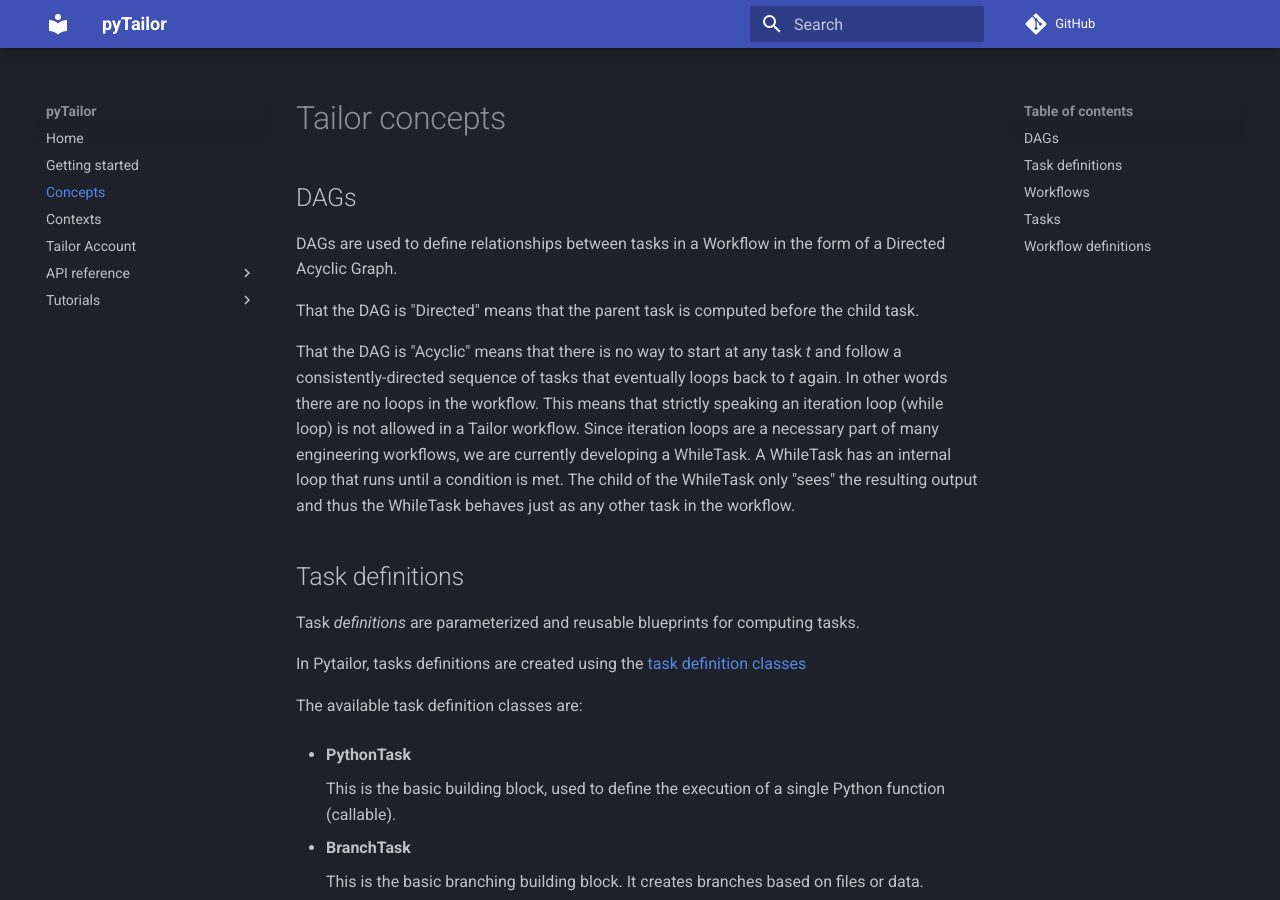
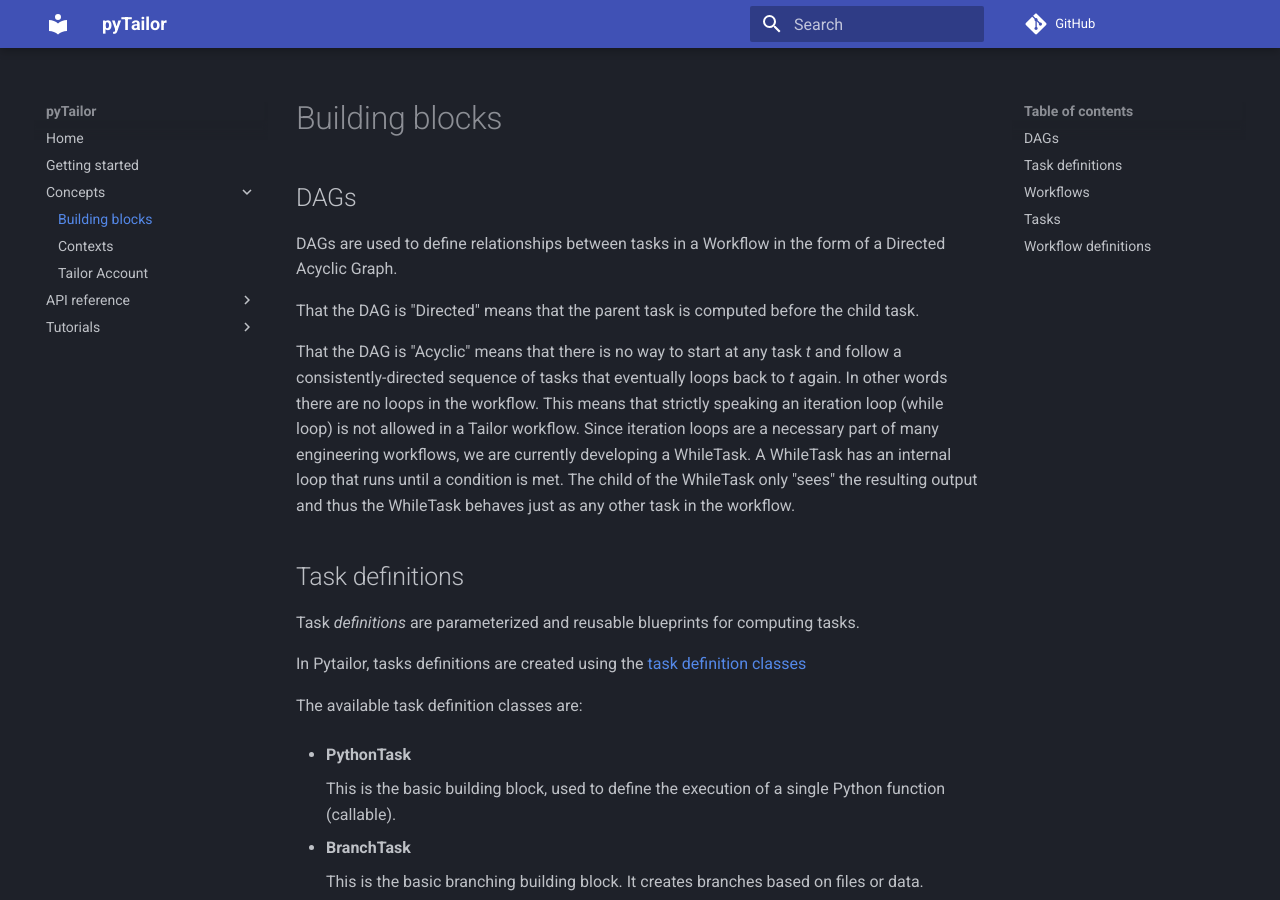
Before and after one commit to entailor/pytailor, an MkDocs documentation site: the page built from docs/documentation/concepts.md, in a window 1280 px wide and 900 px high. Built offline with MkDocs 1.6.1 and Material for MkDocs 9.7.7, drawn with Linux system fonts in a browser that asks for light colours; comment, search, counter and statistics services are not loaded.

Commit message:
grouping concepts

```diff
--- a/docs/documentation/concepts.md
+++ b/docs/documentation/concepts.md
@@ -1,4 +1,4 @@
-# Tailor concepts
+# Building blocks
 
 ## DAGs
 
@@ -65,7 +65,6 @@
 In Pytailor, workflows are represented by the [Workflow]() class
 
 
-
 ## Tasks
 Tasks are instantiated _task definitions_. Belongs to a _Workflow_.
 
--- a/mkdocs.yml
+++ b/mkdocs.yml
@@ -2,9 +2,10 @@
 nav:
   - Home: index.md
   - Getting started: documentation/getting_started.md
-  - Concepts: documentation/concepts.md
-  - Contexts: documentation/contexts.md
-  - Tailor Account: documentation/account_management.md
+  - Concepts:
+    - Building blocks: documentation/concepts.md
+    - Contexts: documentation/contexts.md
+    - Tailor Account: documentation/account_management.md
   - API reference:
       - Task definition classes: api/taskdefs.md
       - Parameterization classes: api/parameterization.md
```
